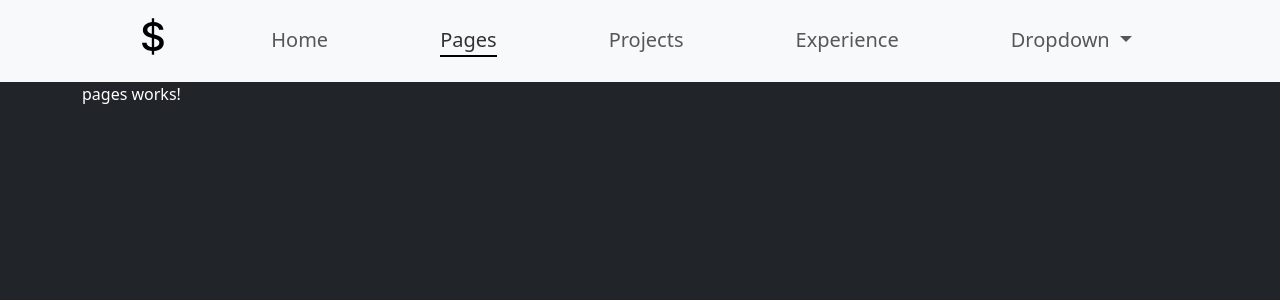
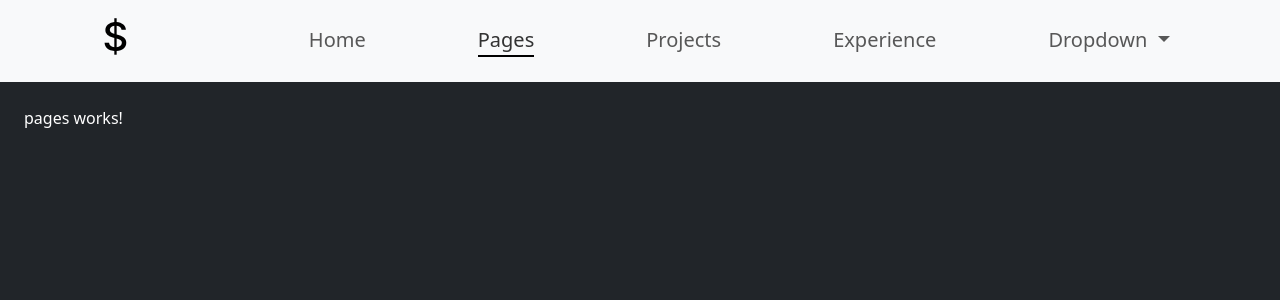
Before and after one commit to DracFiendMG/portfolio-angular, an Angular app: page / in a window 1280 px wide. Both pictures are taken after a click on the link "Pages". Shown: the top 300 px of the page. Built offline with nearby package versions, Linux system fonts and the light colour scheme.

Commit message:
updating projects display (in progress)

```diff
--- a/src/app/app.component.css
+++ b/src/app/app.component.css
@@ -0,0 +1,3 @@
+.body-con {
+    max-width: 1700px;
+}
--- a/src/app/app.component.html
+++ b/src/app/app.component.html
@@ -1,11 +1,14 @@
 <app-header (tabSelected)="onNavigate($event)"></app-header>
 
-<div class="container">
-    <div class="row">
+<div class="container body-con p-4">
+    <!-- <div class="row">
         <div class="col-md-12">
             <app-projects *ngIf="loadedTab === 'projects'"></app-projects>
             <app-pages *ngIf="loadedTab === 'pages'"></app-pages>
             <app-timeline *ngIf="loadedTab === 'experience'"></app-timeline>
         </div>
-    </div>
+    </div> -->
+    <app-projects *ngIf="loadedTab === 'projects'"></app-projects>
+    <app-pages *ngIf="loadedTab === 'pages'"></app-pages>
+    <app-timeline *ngIf="loadedTab === 'experience'"></app-timeline>
 </div>
--- a/src/app/header/header.component.css
+++ b/src/app/header/header.component.css
@@ -1,5 +1,5 @@
 .container-fluid {
-    padding:  0 140px
+    padding:  0 8%
 }
 
 .navbar-brand {
--- a/src/app/projects/project-list/project-item/project-item.component.html
+++ b/src/app/projects/project-list/project-item/project-item.component.html
@@ -1,4 +1,4 @@
-<div class="col">
+<!-- <div class="col">
     <div class="card">
         <img [src]="project.imagePath" class="card-img-top" alt="...">
         <div class="card-body">
@@ -7,4 +7,7 @@
         </div>
         <a [href]="project.projectLink" target="_blank" class="stretched-link"></a>
     </div>
+</div> -->
+<div>
+    <img src="http://m.gettywallpapers.com/wp-content/uploads/2021/05/4k-Wallpaper-Cool-scaled.jpg" width="100%" alt="">
 </div>
--- a/src/app/projects/project-list/project-list.component.html
+++ b/src/app/projects/project-list/project-list.component.html
@@ -1,5 +1,6 @@
 <div class="container-fluid mb-4">
-    <div class="row row-cols-auto row-cols-xs-0 m-auto g-4">
+    <!-- <div class="row row-cols-auto row-cols-xs-0 m-auto g-4">
         <app-project-item *ngFor="let projectEl of projects" [project]="projectEl"></app-project-item>
-    </div>
+    </div> -->
+    <app-project-item></app-project-item>
 </div>
```
